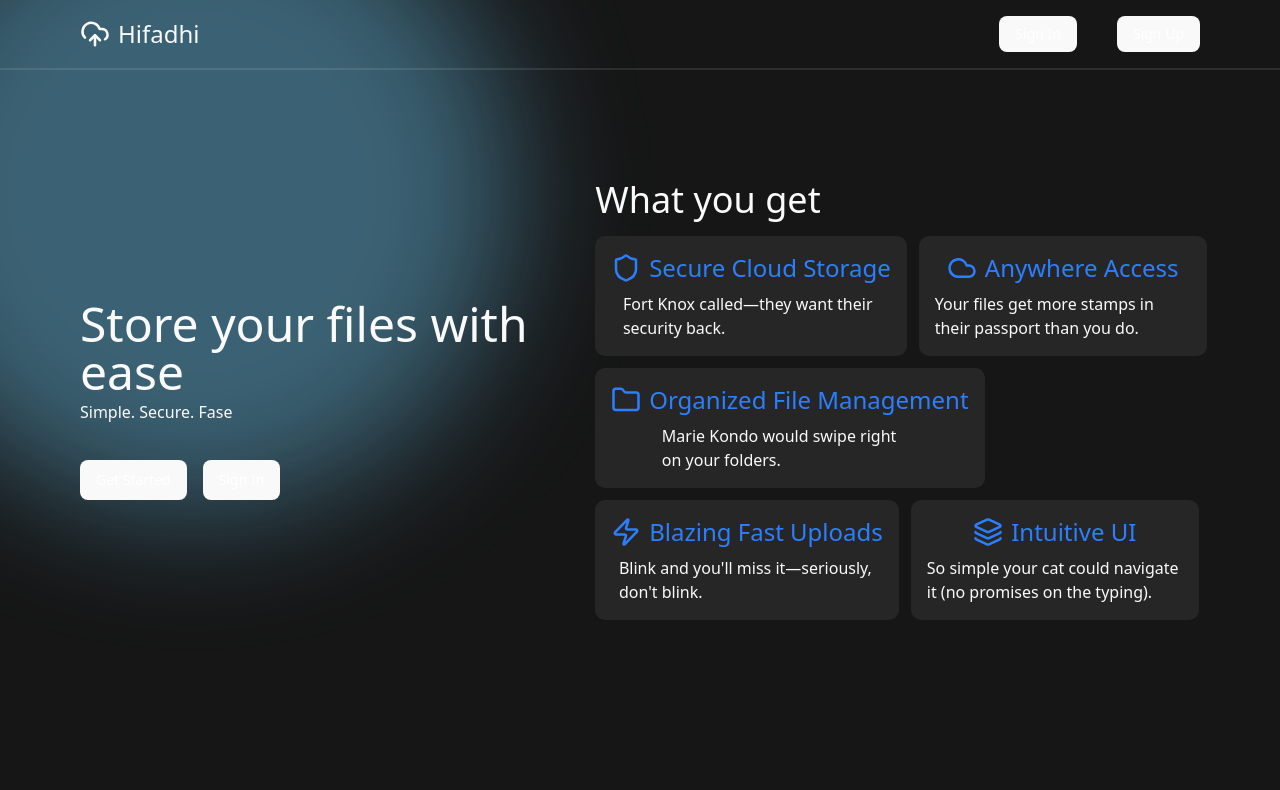
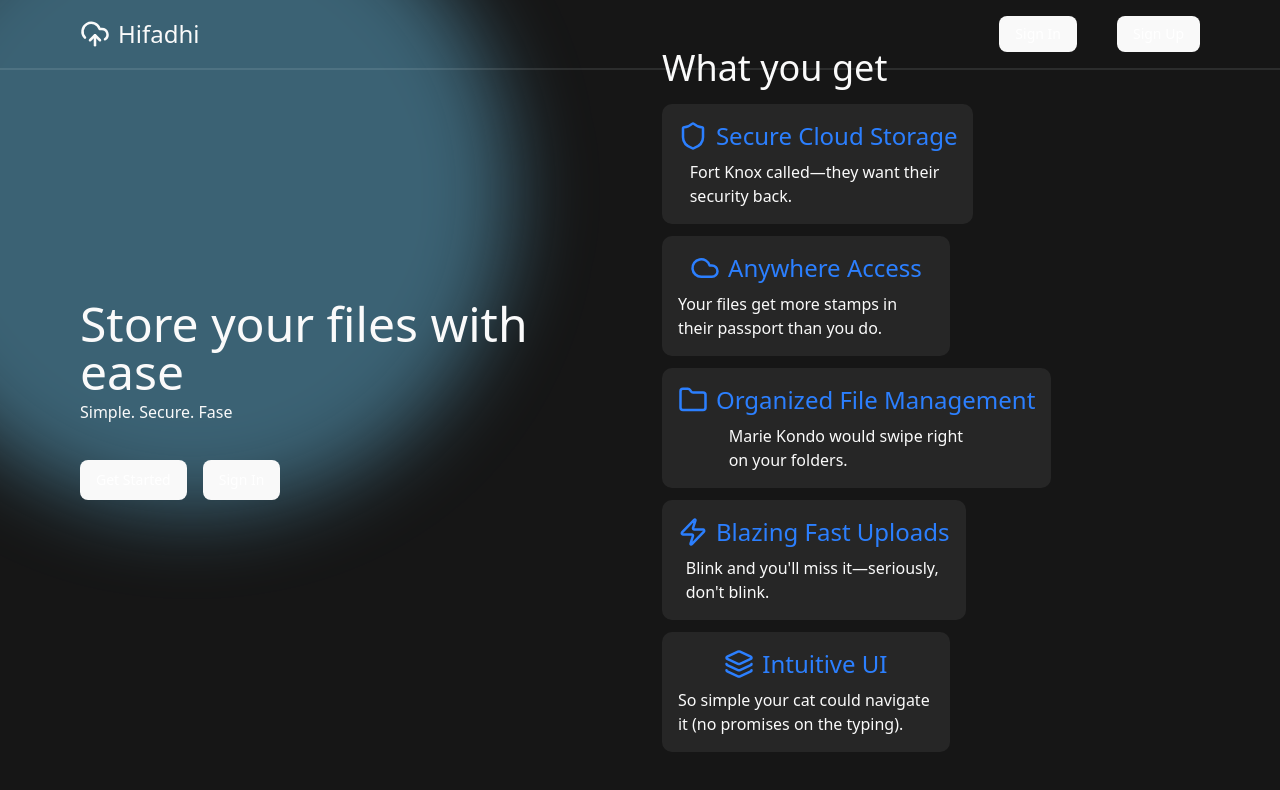
Before and after one commit to kamiri-charles/hifadhi, a React (Vite) app: page / in a window 1280 px wide. Shown: the top 790 px of the page. Built offline with nearby package versions, Linux system fonts and the light colour scheme.

Commit message:
fix: Resolve minor bugs

```diff
--- a/src/App.tsx
+++ b/src/App.tsx
@@ -1,9 +1,10 @@
 import { BrowserRouter as Router, Routes, Route } from "react-router-dom";
 import SignIn from './pages/sign-in';
 import { ThemeProvider } from "@/components/theme-provider";
-import './App.scss'
 import Landing from "./pages/landing";
 import SignUp from "./pages/sign-up";
+import Dashboard from "./pages/dashboard";
+import './App.scss'
 
 function App() {
 
@@ -15,6 +16,7 @@ function App() {
 					<Route path="/" element={ <Landing />} />
 					<Route path="/sign-in" element={ <SignIn />} />
 					<Route path="/sign-up" element={ <SignUp />} />
+					<Route path="/dashboard" element={<Dashboard />} />
 				</Routes>
 			</Router>
 		</div>
--- a/src/components/navbar.tsx
+++ b/src/components/navbar.tsx
@@ -14,7 +14,7 @@ const Navbar = () => {
 				<Button onClick={() => nav("/sign-in")} className="bg-indigo-800 text-white py-2 cursor-pointer hover:bg-blue-600">
 					Sign In
 				</Button>
-				<Button className="bg-indigo-800 text-white py-2 px-4 cursor-pointer hover:bg-blue-600">
+				<Button onClick={() => nav("/sign-up")} className="bg-indigo-800 text-white py-2 px-4 cursor-pointer hover:bg-blue-600">
 					Sign Up
 				</Button>
 			</div>
--- /dev/null
+++ b/src/pages/dashboard.tsx
@@ -0,0 +1,11 @@
+import Navbar from "@/components/navbar"
+
+const Dashboard = () => {
+  return (
+    <div>
+        <Navbar />
+    </div>
+  )
+}
+
+export default Dashboard
--- a/src/pages/landing.tsx
+++ b/src/pages/landing.tsx
@@ -14,7 +14,7 @@ const Landing = () => {
 				<span>Simple. Secure. Fase</span>
 
 				<div className="flex gap-4 mt-8">
-					<Button className="bg-blue-800 text-white py-5 cursor-pointer hover:bg-blue-600">
+					<Button onClick={() => nav("/sign-up")} className="bg-blue-800 text-white py-5 cursor-pointer hover:bg-blue-600">
 						Get Started
 					</Button>
 					<Button onClick={() => nav("/sign-in")} className="bg-blue-800 text-white py-5 px-4 cursor-pointer hover:bg-blue-600">
@@ -23,61 +23,61 @@ const Landing = () => {
 				</div>
 			</div>
 
-			<div className="flex flex-col gap-4">
+			<div className="flex flex-col gap-4 w-7xl">
 				<h2 className="text-4xl">What you get</h2>
 				<div className="flex flex-wrap gap-3">
-					<div className="flex flex-col items-center justify-around gap-2 p-4 bg-accent rounded-lg cursor-pointer">
+					<div className="flex flex-col gap-2 p-4 bg-accent rounded-lg cursor-pointer">
 						<div className="flex items-center justify-center gap-2">
 							<Shield size={30} color="oklch(62.3% 0.214 259.815)" />
 							<span className="text-2xl text-blue-500">
 								Secure Cloud Storage
 							</span>
 						</div>
-						<span className="w-3xs">
+						<span className="w-3xs mx-auto">
 							Fort Knox called—they want their security back.
 						</span>
 					</div>
 
-					<div className="flex flex-col items-center justify-around gap-2 p-4 bg-accent rounded-lg cursor-pointer">
+					<div className="flex flex-col gap-2 p-4 bg-accent rounded-lg cursor-pointer">
 						<div className="flex items-center justify-center gap-2">
 							<Cloud size={30} color="oklch(62.3% 0.214 259.815)" />
 							<span className="text-2xl text-blue-500">Anywhere Access</span>
 						</div>
-						<span className="w-3xs">
+						<span className="w-3xs mx-auto">
 							Your files get more stamps in their passport than you do.
 						</span>
 					</div>
 
-					<div className="flex flex-col items-center justify-around gap-2 p-4 bg-accent rounded-lg cursor-pointer">
+					<div className="flex flex-col gap-2 p-4 bg-accent rounded-lg cursor-pointer">
 						<div className="flex items-center justify-center gap-2">
 							<Folder size={30} color="oklch(62.3% 0.214 259.815)" />
 							<span className="text-2xl text-blue-500">
 								Organized File Management
 							</span>
 						</div>
-						<span className="w-3xs">
+						<span className="w-3xs mx-auto">
 							Marie Kondo would swipe right on your folders.
 						</span>
 					</div>
 
-					<div className="flex flex-col items-center justify-around gap-2 p-4 bg-accent rounded-lg cursor-pointer">
+					<div className="flex flex-col gap-2 p-4 bg-accent rounded-lg cursor-pointer">
 						<div className="flex items-center justify-center gap-2">
 							<Zap size={30} color="oklch(62.3% 0.214 259.815)" />
 							<span className="text-2xl text-blue-500">
 								Blazing Fast Uploads
 							</span>
 						</div>
-						<span className="w-3xs">
+						<span className="w-3xs mx-auto">
 							Blink and you'll miss it—seriously, don't blink.
 						</span>
 					</div>
 
-					<div className="flex flex-col items-center justify-around gap-2 p-4 bg-accent rounded-lg cursor-pointer">
+					<div className="flex flex-col gap-2 p-4 bg-accent rounded-lg cursor-pointer">
 						<div className="flex items-center justify-center gap-2">
 							<Layers size={30} color="oklch(62.3% 0.214 259.815)" />
 							<span className="text-2xl text-blue-500">Intuitive UI</span>
 						</div>
-						<span className="w-3xs">
+						<span className="w-3xs mx-auto">
 							So simple your cat could navigate it (no promises on the typing).
 						</span>
 					</div>
@@ -88,7 +88,7 @@ const Landing = () => {
 			<div
 				aria-hidden
 				className="pointer-events-none absolute -top-32 -left-32 h-[480px] w-[480px] -z-10
-               rounded-full bg-sky-300/40 blur-3xl sm:h-[640px] sm:w-[640px] animate-spin-slow"
+               rounded-full bg-sky-300/40 blur-2xl sm:h-[640px] sm:w-[640px] animate-spin-slow"
 			></div>
 		</div>
 	);
```
